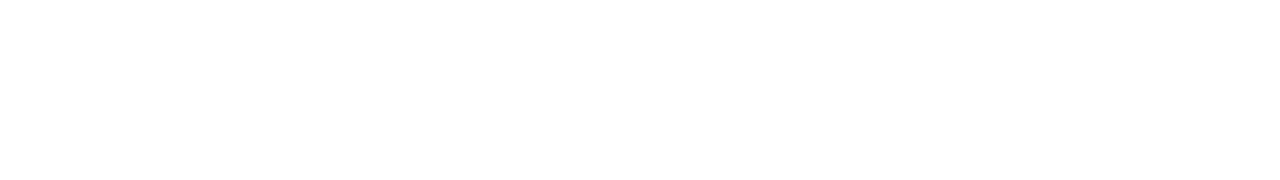
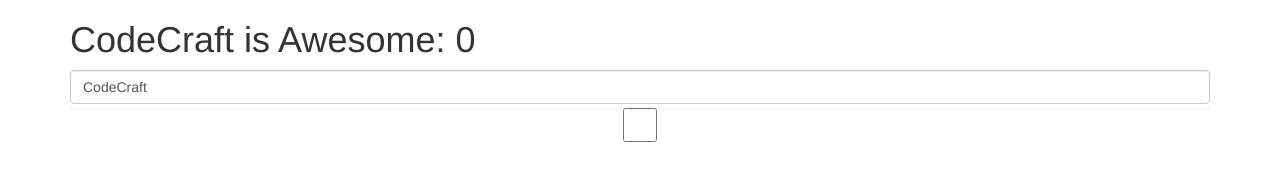
Before and after one commit to aacarr5/angular-udemy, a plain HTML site: page lesson1/index.html in a window 1280 px wide. Drawn offline with Linux system fonts and the light colour scheme.

Commit message:
checkbox

```diff
--- a/lesson1/index.html
+++ b/lesson1/index.html
@@ -1,5 +1,5 @@
 <!DOCTYPE html >
-<html lang="en" >
+<html lang="en" ng-app >
 <head >
 	<title >Data Binding</title >
 	<link href="../libs/bootstrap/dist/css/bootstrap.min.css"
@@ -10,7 +10,15 @@
 
 <body >
 
-<div class="container" >
+<div class="container" ng-init="title='CodeCraft'; awesome=0">
+	<h1> {{ title }} is Awesome: {{awesome}}</h1>
+	<input type="text"
+				 class="form-control"
+				 ng-model="title"/>
+
+	<input type="checkbox"
+				 class="form-control"
+				 ng-model="awesome"/>
 </div >
 
 <script src="../libs/angular/angular.min.js" ></script >
```
